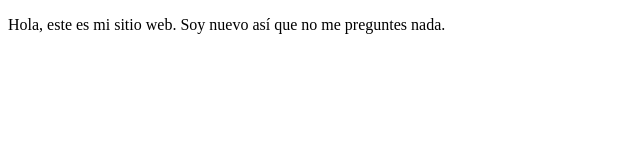
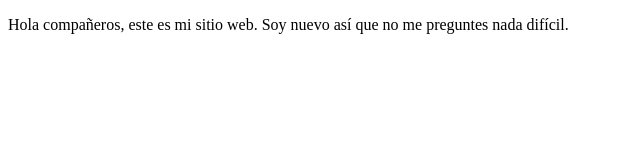
Before and after one commit to JoseLRS87/proyectoDemoCursoPrework, a plain HTML site: page index.html in a window 1280 px wide. Shown: the whole page, without its empty margins (0-640 px from the left). Drawn offline with Linux system fonts and the light colour scheme.

```diff
--- a/index.html
+++ b/index.html
@@ -8,8 +8,8 @@
 </head>
 <body>
     <p>
-        Hola, este es mi sitio web.
-        Soy nuevo así que no me preguntes nada.
+        Hola compañeros, este es mi sitio web.
+        Soy nuevo así que no me preguntes nada difícil.
     </p>
 </body>
 </html>
```
